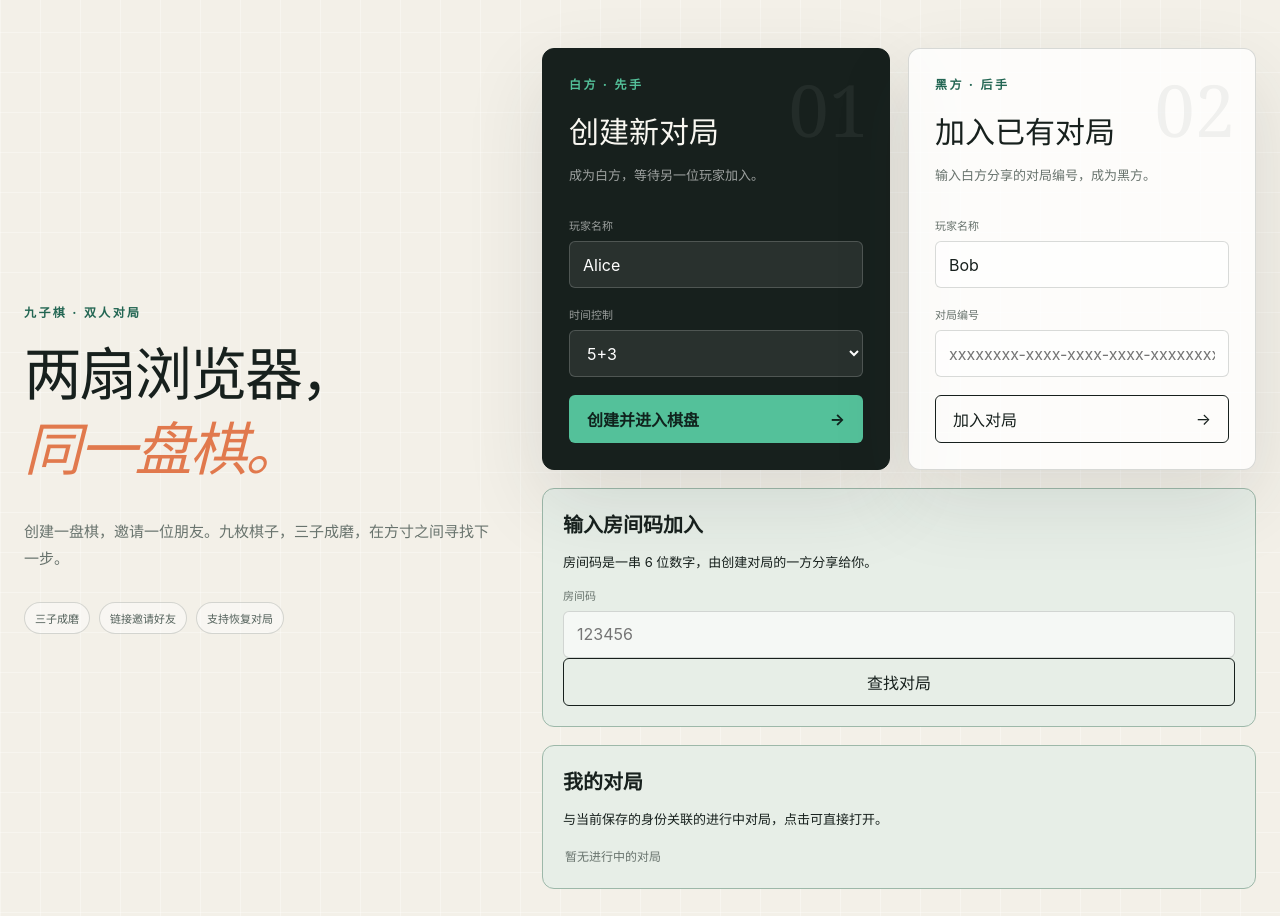
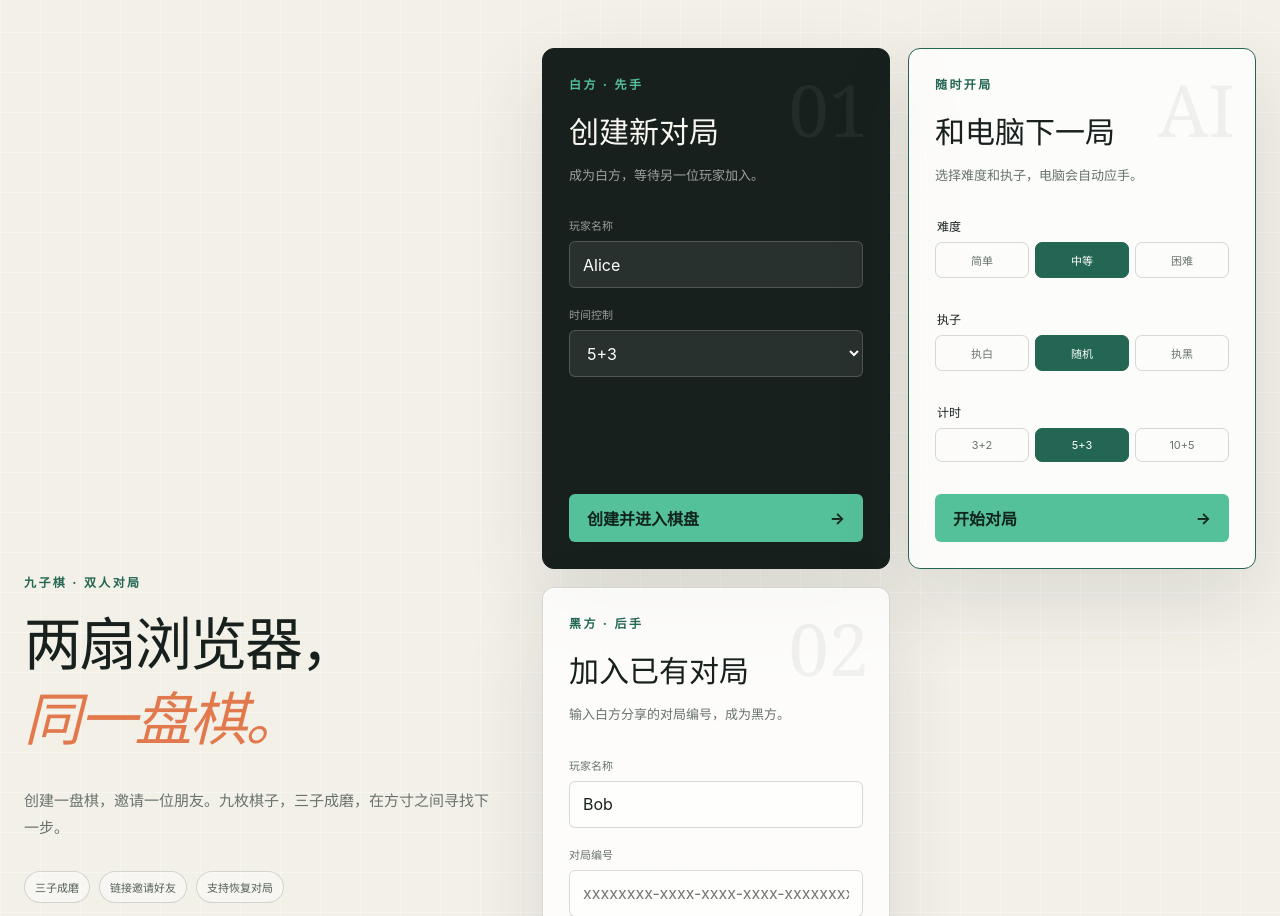
Before and after one commit to hannnz1/nine-mens-morris-java, a web app: page / in a window 1280 px wide. Shown: the part 88-1004 px from the top of the page. Run offline with its HTML, style and script files only (its server is not run), Linux system fonts and the light colour scheme; data that the repository does not hold is empty; database files in the repository are not loaded.

Commit message:
feat: add bot game UI with persistent idempotent creation recovery

```diff
--- a/backend/src/main/resources/static/app.js
+++ b/backend/src/main/resources/static/app.js
@@ -137,7 +137,8 @@ const client = {
     clockTimer: null,
     clockSkewMs: 0,
     presence: null,
-    invite: null // gameId of the invite card currently on screen
+    invite: null, // gameId of the invite card currently on screen
+    pendingCreate: null
 };
 
 initializeBoard();
@@ -165,6 +166,7 @@ function initializeBoard() {
 
 function bindEvents() {
     elements.createForm.addEventListener("submit", createGame);
+    document.getElementById("botForm").addEventListener("submit", createBotGame);
     elements.joinForm.addEventListener("submit", joinGame);
     elements.copyGameId.addEventListener("click", copyGameId);
     elements.leaveGame.addEventListener("click", leaveGame);
@@ -197,7 +199,7 @@ function prefillSharedGame() {
 // identity is known (ensureIdentity), and never interrupts a game this tab is already in.
 async function openSharedInvite() {
     const sharedId = (new URLSearchParams(window.location.search).get("game") || "").toLowerCase();
-    if (!client.identity || client.active || client.entryBusy
+    if (!client.identity || client.active || client.entryBusy || loadSaved().pendingCreate
             || !/^[0-9a-f]{8}(-[0-9a-f]{4}){3}-[0-9a-f]{12}$/.test(sharedId)) return;
     let game;
     try {
@@ -246,6 +248,7 @@ function entryBusy(busy) {
     client.entryBusy = busy;
     setFormBusy(elements.createForm, busy);
     setFormBusy(elements.joinForm, busy);
+    setFormBusy(document.getElementById("botForm"), busy);
     document.getElementById("recoverSession").disabled = busy;
     document.getElementById("clearSession").disabled = busy;
 }
@@ -256,9 +259,11 @@ async function restoreSession() {
     client.session = saved.session || null;
     client.pendingJoin = saved.pendingJoin || null;
     client.pendingAction = saved.pendingAction || null;
+    client.pendingCreate = saved.pendingCreate || null;
     client.roomCode = saved.roomCode || null;
     client.epoch++;
     client.game = null;
+    if (client.pendingCreate) return resumeBotCreate();
     if (client.pendingJoin) return resumeJoin();
     if (!client.session?.gameId || !client.session?.token || !client.session?.side) {
         showSetup();
@@ -285,6 +290,10 @@ async function restoreSession() {
 function mayStartEntry() {
     if (client.entryBusy) return false;
     const saved = loadSaved();
+    if (saved.pendingCreate) {
+        showToast("开局结果尚未确认，请点击恢复对局重试原请求。");
+        return false;
+    }
     // A saved identity (Bearer) game with nothing in flight can simply be replaced: that game is
     // always recoverable later through 我的对局 / the player identity. What must never be dropped
     // silently is an unconfirmed action or join, or a legacy anonymous seat credential (the only
@@ -325,6 +334,47 @@ async function createGame(event) {
         if (client.identity) void renderMyGames();
     } catch (error) { if (ctx.epoch === client.epoch) showToast(readableError(error)); }
     finally { if (ctx.epoch === client.epoch) entryBusy(false); }
+}
+
+async function createBotGame(event) {
+    event?.preventDefault();
+    if (!client.identity) { showToast("玩家身份正在准备，请稍后再试。"); return; }
+    if (!mayStartEntry()) return;
+    const form = document.getElementById("botForm");
+    client.pendingCreate = { key: randomToken(), playerId: client.identity.playerId,
+        body: { opponent: "BOT", difficulty: form.elements.difficulty?.value || "MEDIUM",
+            color: form.elements.color?.value || "RANDOM", timeControl: form.elements.timeControl?.value || "5+3" } };
+    try { saveSession(); }
+    catch { client.pendingCreate = null; showToast("无法保存开局请求，操作未发送。"); return; }
+    await resumeBotCreate();
+}
+
+async function resumeBotCreate() {
+    const pending = client.pendingCreate;
+    if (!pending || client.entryBusy) return;
+    if (!client.identity || pending.playerId !== client.identity.playerId) {
+        showSetup(); showToast("请恢复原玩家身份后重试开局，或清除本标签页保存的请求。"); return;
+    }
+    const ctx = context();
+    entryBusy(true);
+    try {
+        const response = await api("/api/v1/games", { method: "POST",
+            headers: { ...authHeader(client.identity.clientToken), "Idempotency-Key": pending.key }, body: pending.body });
+        if (!matches(ctx)) return;
+        const side = mySide(response.game);
+        if (!side) throw new Error("无法确认你的席位，请恢复对局重试。");
+        client.session = { gameId: response.game.id, token: client.identity.clientToken, side,
+            playerName: client.identity.nickname, bearer: true };
+        client.pendingCreate = null; client.roomCode = null;
+        saveSession();
+        enterGame(response.game, "人机对局已开始");
+        void renderMyGames();
+    } catch (error) {
+        if (!matches(ctx)) return;
+        if (!transient(error)) { client.pendingCreate = null; saveSession(); }
+        showSetup();
+        showToast(transient(error) ? "开局结果尚未确认，已保留请求。请点击恢复对局重试。" : readableError(error));
+    } finally { if (ctx.epoch === client.epoch) entryBusy(false); }
 }
 
 async function joinGame(event) {
@@ -385,6 +435,7 @@ function clearSession() {
     client.pendingJoin = null;
     client.pendingAction = null;
     client.roomCode = null;
+    client.pendingCreate = null;
     showSetup();
     setConnection("offline", "尚未进入对局");
     showToast("本标签页保存的对局已清除");
@@ -410,7 +461,7 @@ function enterGame(game, message) {
 
 function showSetup() {
     const saved = loadSaved();
-    document.getElementById("recoveryCard").hidden = !(saved.session || saved.pendingJoin);
+    document.getElementById("recoveryCard").hidden = !(saved.session || saved.pendingJoin || saved.pendingCreate);
     elements.setupPanel.hidden = false;
     elements.gamePanel.hidden = true;
 }
@@ -599,6 +650,8 @@ function applyGame(game, source) {
 
 function renderGame() {
     if (!client.game || !client.session) return;
+    elements.copyGameId.hidden = Boolean(client.game.botSide);
+    document.getElementById("roomCodeBlock").hidden = Boolean(client.game.botSide);
     const game = client.game;
     const state = game.state;
     document.getElementById("retryAction").hidden = !client.pendingAction;
@@ -669,6 +722,7 @@ function actionPrompt() {
     if (client.pendingAction) return client.retryBusy ? "正在确认你的操作…" : "操作结果未确认，请点击重试";
     if (game.status === "WAITING_FOR_PLAYER") return "等待黑方加入，复制邀请链接发给朋友";
     if (game.status !== "IN_PROGRESS") return `${resultText(game)}，对局结束`;
+    if (game.botSide && game.state.currentPlayer === game.botSide) return "电脑思考中…";
     if (game.state.currentPlayer !== client.session.side) return `等待${sideLabel(game.state.currentPlayer)}操作，棋盘会自动同步`;
     if (client.pendingAction) return "有未确认操作，请等待或点击重试";
     if (game.phase === "PLACING") return "轮到你了：选择一个高亮棋位放置棋子";
@@ -784,6 +838,7 @@ function renderActions() {
         else box.hidden = true;
     } else if (game.status === "IN_PROGRESS") {
         if (elements.resignButton) elements.resignButton.hidden = false;
+        if (game.botSide) return;
         if (game.drawOfferedBy && game.drawOfferedBy !== mySideVal) {
             if (elements.drawAcceptButton) elements.drawAcceptButton.hidden = false;
             if (elements.drawDeclineButton) elements.drawDeclineButton.hidden = false;
@@ -813,6 +868,7 @@ function updatePresence(white, black) {
 
 function renderPresence() {
     if (!elements.opponentPresence) return;
+    if (client.game?.botSide) { elements.opponentPresence.textContent = "电脑在线"; return; }
     if (!client.session || !client.presence) {
         elements.opponentPresence.textContent = "—";
         return;
@@ -1047,7 +1103,7 @@ function setFormBusy(form, busy) {
 
 function saveSession() {
     sessionStorage.setItem(STORAGE_KEY, JSON.stringify({ session: client.session,
-        pendingJoin: client.pendingJoin, pendingAction: client.pendingAction, roomCode: client.roomCode }));
+        pendingJoin: client.pendingJoin, pendingAction: client.pendingAction, pendingCreate: client.pendingCreate, roomCode: client.roomCode }));
 }
 
 function setSharedGameInUrl(gameId) {
@@ -1118,7 +1174,8 @@ async function ensureIdentity() {
     const joinNameField = elements.joinForm.elements.blackPlayer;
     if (joinNameField) joinNameField.value = client.identity.nickname;
     void renderMyGames();
-    void openSharedInvite();
+    if (loadSaved().pendingCreate) void restoreSession();
+    else void openSharedInvite();
 }
 
 async function renderMyGames() {
@@ -1181,6 +1238,7 @@ function resultReasonLabel(reason) {
 
 async function enterMyGame(gameId) {
     if (!client.identity || client.entryBusy) return;
+    if (loadSaved().pendingCreate) { showToast("请先恢复未确认的开局请求。"); return; }
     if (client.active) leaveGame();
     client.epoch++;
     client.game = null;
@@ -1247,6 +1305,7 @@ async function lookupRoomCode() {
 }
 
 async function joinRoomAsIdentity(gameId) {
+    if (loadSaved().pendingCreate) { showToast("请先恢复未确认的开局请求。"); return; }
     if (client.entryBusy) return;
     if (client.active) leaveGame();
     client.epoch++;
@@ -1294,6 +1353,7 @@ function randomToken() {
 function createIdempotencyKey() { return randomToken(); }
 
 function readableError(error) {
+    if (error?.code === "BOT_BUSY") return "电脑对手繁忙，请稍后再试";
     if (error?.code === "GAME_BUSY") return "该对局正在处理其他请求，请稍后重试";
     if (error?.code === "CANNOT_JOIN_OWN_GAME") {
         return "这是你自己创建的对局。请用无痕窗口、另一个浏览器或另一台设备打开邀请链接，以对手身份加入";
--- a/backend/src/main/resources/static/index.html
+++ b/backend/src/main/resources/static/index.html
@@ -75,6 +75,26 @@
                 <button class="button button-dark" type="submit">创建并进入棋盘 <span>→</span></button>
             </form>
 
+            <form class="entry-card bot-card" id="botForm">
+                <div class="entry-number">AI</div>
+                <div><p class="card-kicker">随时开局</p><h2>和电脑下一局</h2><p>选择难度和执子，电脑会自动应手。</p></div>
+                <fieldset class="bot-options"><legend>难度</legend>
+                    <label><input type="radio" name="difficulty" value="EASY"><span>简单</span></label>
+                    <label><input type="radio" name="difficulty" value="MEDIUM" checked><span>中等</span></label>
+                    <label><input type="radio" name="difficulty" value="HARD"><span>困难</span></label>
+                </fieldset>
+                <fieldset class="bot-options"><legend>执子</legend>
+                    <label><input type="radio" name="color" value="WHITE"><span>执白</span></label>
+                    <label><input type="radio" name="color" value="RANDOM" checked><span>随机</span></label>
+                    <label><input type="radio" name="color" value="BLACK"><span>执黑</span></label>
+                </fieldset>
+                <fieldset class="bot-options"><legend>计时</legend>
+                    <label><input type="radio" name="timeControl" value="3+2"><span>3+2</span></label>
+                    <label><input type="radio" name="timeControl" value="5+3" checked><span>5+3</span></label>
+                    <label><input type="radio" name="timeControl" value="10+5"><span>10+5</span></label>
+                </fieldset>
+                <button class="button button-dark" type="submit">开始对局 <span>→</span></button>
+            </form>
             <form class="entry-card" id="joinForm">
                 <div class="entry-number">02</div>
                 <div>
@@ -143,7 +163,7 @@
                 <button class="text-button" id="copyGameId" type="button" disabled>复制邀请链接</button>
                 <input id="inviteLink" class="invite-link" aria-label="邀请链接，可选择复制" readonly hidden>
             </div>
-            <div class="game-id-block">
+            <div class="game-id-block" id="roomCodeBlock">
                 <span>房间码</span>
                 <code id="roomCodeText">仅创建对局时可见</code>
                 <button class="text-button" id="copyRoomCode" type="button" disabled>复制房间码</button>
--- a/backend/src/main/resources/static/styles.css
+++ b/backend/src/main/resources/static/styles.css
@@ -268,3 +268,13 @@ input, select { border-radius: 6px; font-size: 16px; }
 @media (prefers-reduced-motion: reduce) {
     *, *::before, *::after { animation: none !important; transition: none !important; }
 }
+
+.bot-card { border-color: var(--green); }
+.bot-options { border: 0; padding: 0; margin: 0 0 14px; display: flex; gap: 6px; }
+.bot-options legend { font-size: 12px; margin-bottom: 8px; }
+.bot-options label { flex: 1; margin: 0; position: relative; cursor: pointer; }
+.bot-options input { position: absolute; opacity: 0; width: 1px; height: 1px; }
+.bot-options span { display: block; text-align: center; padding: 9px 5px; border: 1px solid var(--line); border-radius: 7px; }
+.bot-options input:checked + span { background: var(--green); color: white; border-color: var(--green); }
+.bot-options input:focus-visible + span { outline: 2px solid var(--green); outline-offset: 3px; }
+.bot-options input:disabled + span { opacity: .5; cursor: wait; }
```
Also changed, not shown: 1 other file.
